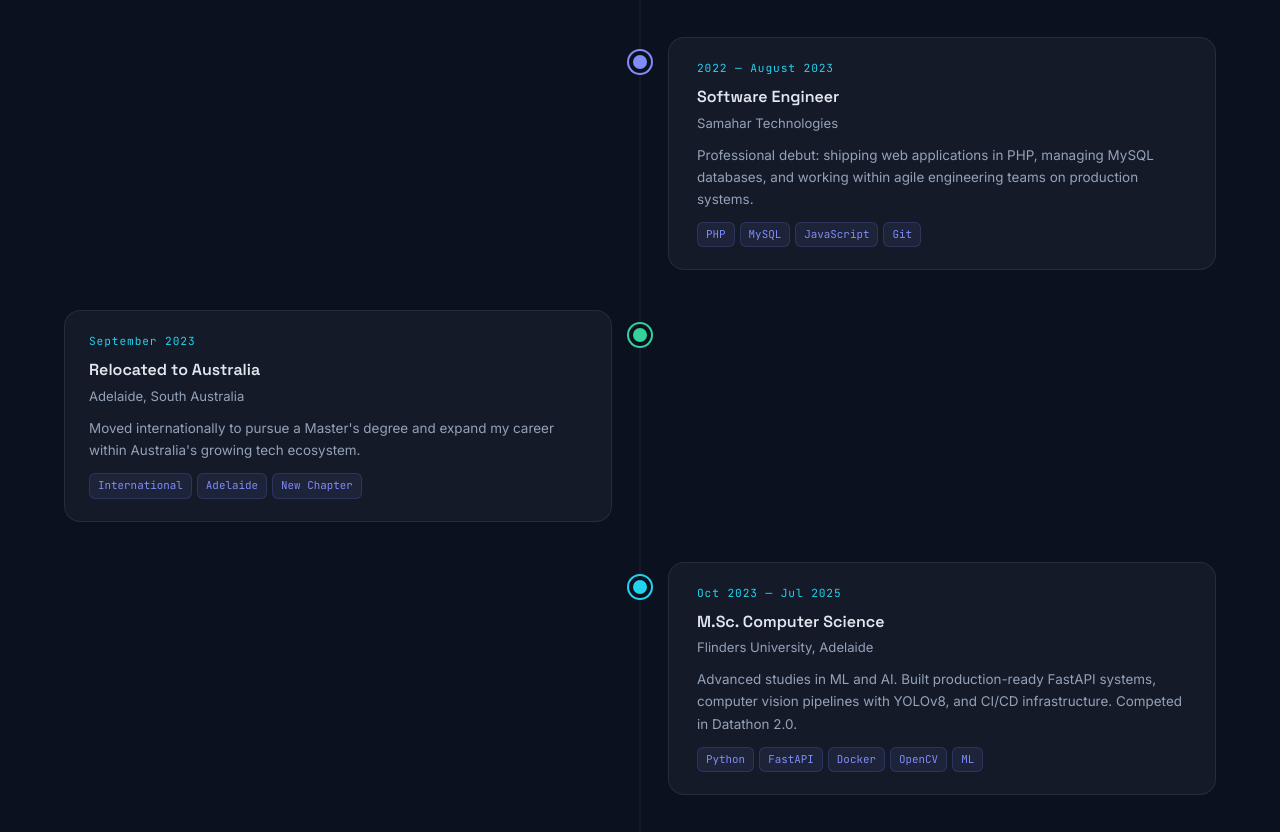
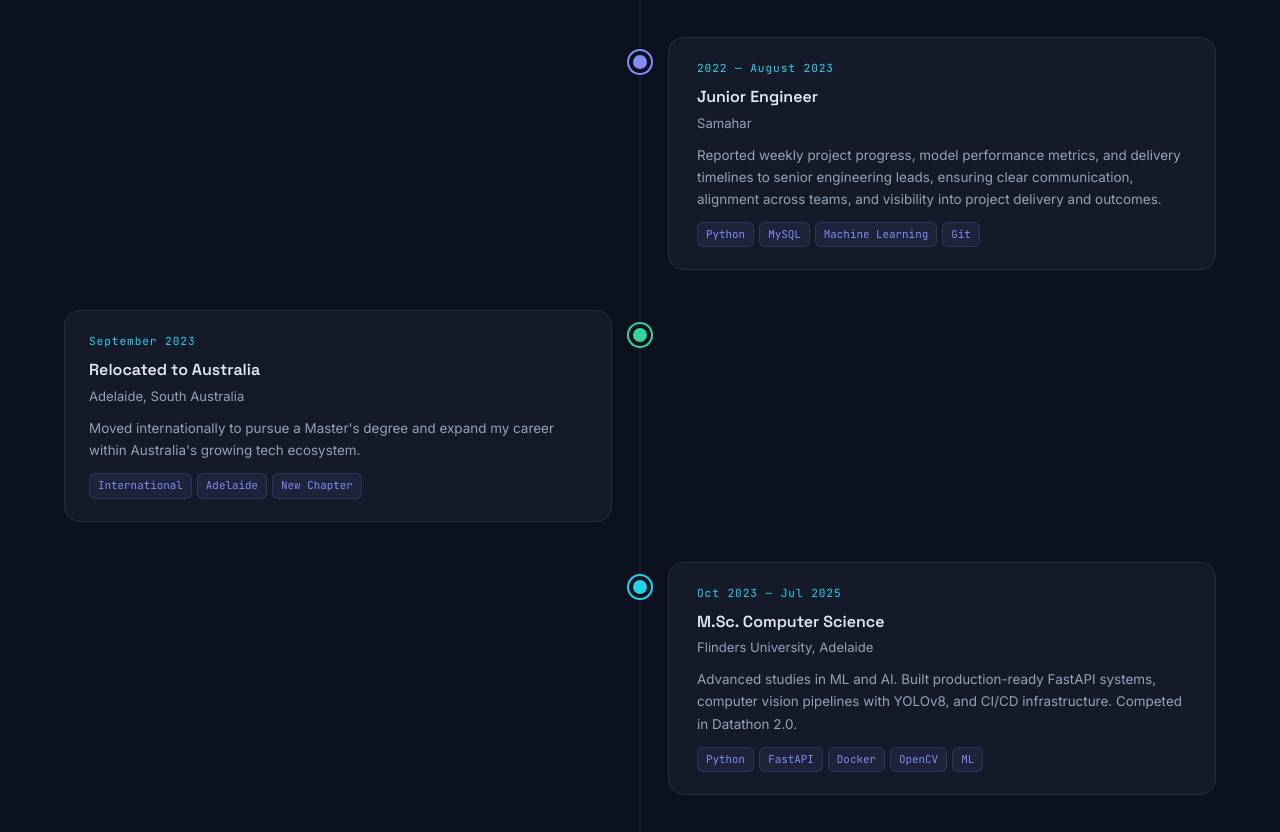
Before and after one commit to Shadin710/Portfolio, a plain HTML site: page index.html in a window 1280 px wide. Shown: the part 2262-3094 px from the top of the page. Drawn offline with nearby package versions, Linux system fonts and the light colour scheme; animation ran at ten frames a second.

Commit message:
Added new fix

```diff
--- a/index.html
+++ b/index.html
@@ -67,7 +67,7 @@
             Software engineer with an M.Sc. in Computer Science, building scalable backend systems, computer vision pipelines, and full-stack web applications.
         </p>
         <div class="hero-btns">
-            <a href="public/static/MD_Moshiur_Resume.pdf" class="btn btn-primary" target="_blank">
+            <a href="pubic/static/Moshiur_Rahman_Resume.pdf" class="btn btn-primary" target="_blank">
                 ↓ Download Resume
             </a>
             <a href="#contact" class="btn btn-ghost">Get in touch →</a>
@@ -149,12 +149,14 @@
                 <div class="tl-mid"><div class="tl-node v2"></div></div>
                 <div class="tl-card">
                     <div class="tl-date">2022 — August 2023</div>
-                    <div class="tl-title">Software Engineer</div>
-                    <div class="tl-org">Samahar Technologies</div>
-                    <div class="tl-body">Professional debut: shipping web applications in PHP, managing MySQL databases, and working within agile engineering teams on production systems.</div>
+                    <div class="tl-title">Junior Engineer</div>
+                    <div class="tl-org">Samahar</div>
+                    <div class="tl-body">
+                        Reported weekly project progress, model performance metrics, and delivery timelines to senior engineering leads, ensuring clear communication, alignment across teams, and visibility into project delivery and outcomes.
+                    </div>
                     <div class="tl-tags">
-                        <span class="tl-tag">PHP</span><span class="tl-tag">MySQL</span>
-                        <span class="tl-tag">JavaScript</span><span class="tl-tag">Git</span>
+                        <span class="tl-tag">Python</span><span class="tl-tag">MySQL</span>
+                        <span class="tl-tag">Machine Learning</span><span class="tl-tag">Git</span>
                     </div>
                 </div>
             </div>
```
Also changed, not shown: 1 other file.
